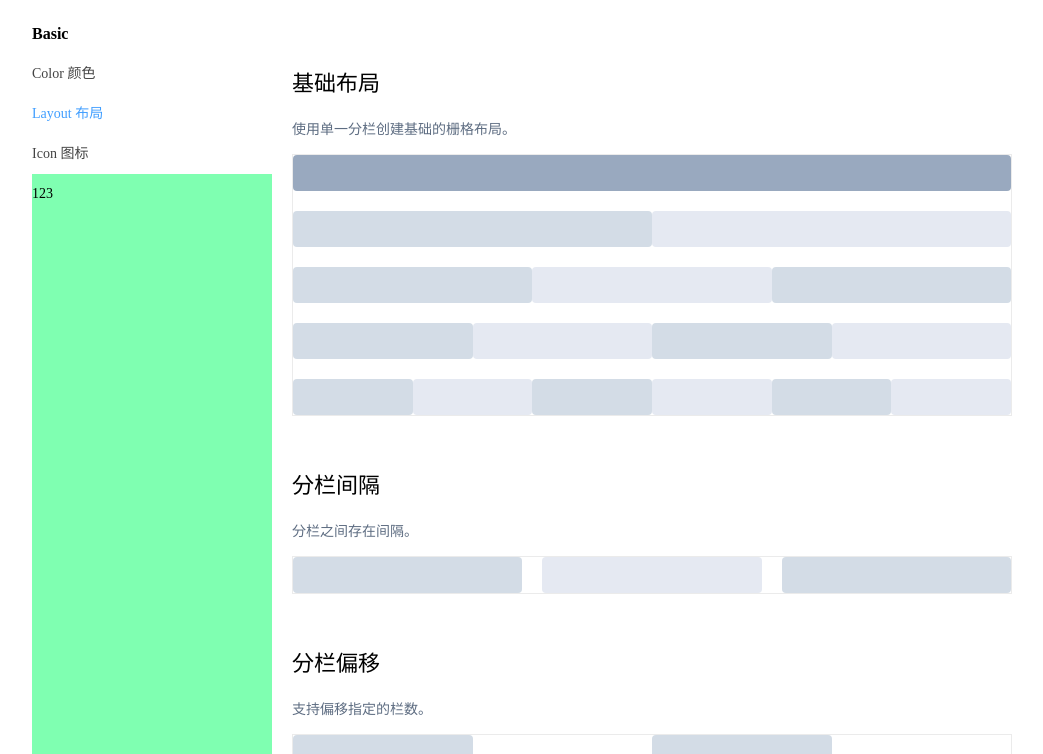
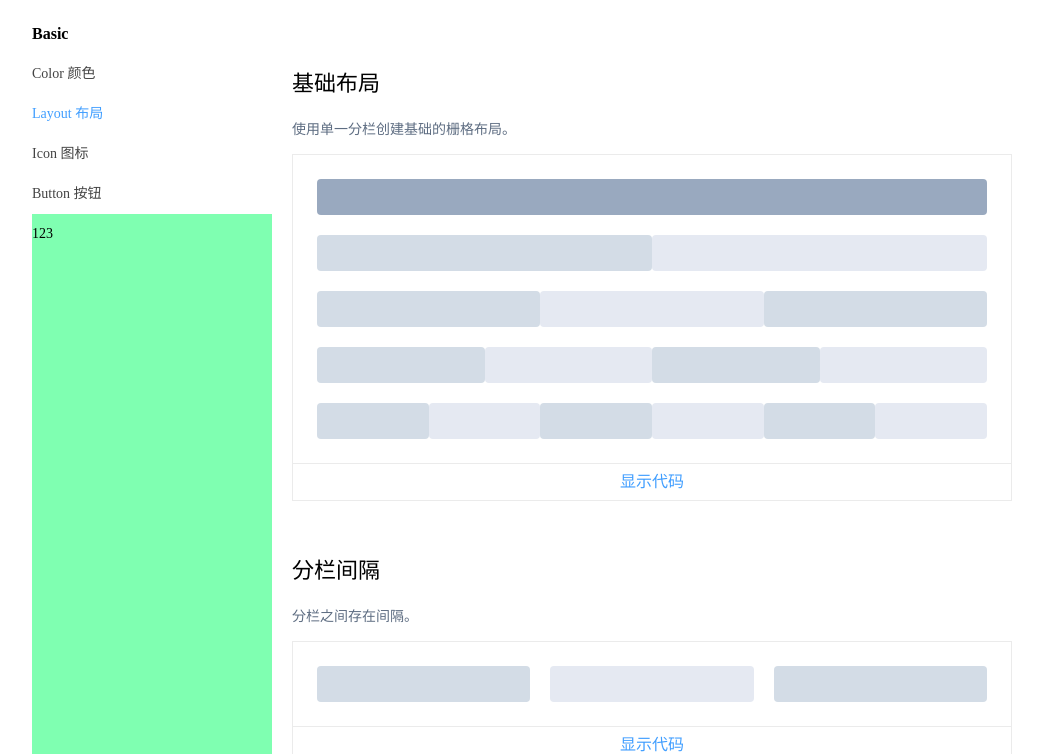
Before and after one commit to tysunshine/simple-ui, a website: page src/manual/manual.html in a window 1280 px wide. Both pictures are taken after a click on the element "Layout 布局". Shown: the part 46-800 px from the top of the page, without its empty margins (108-1151 px from the left). Drawn offline with nearby package versions, Linux system fonts and the light colour scheme; files that its build step writes are made by us from their sources.

Commit message:
修改了pre代码块的逻辑

```diff
--- /dev/null
+++ b/src/manual/cont/basicButton.js
@@ -0,0 +1,6 @@
+var contTmp = `
+<div class="button-box">
+	<h3>基础用法</h3>
+	<p>基础的按钮用法。</p>
+</div>
+`
--- a/src/manual/cont/basicLayout.js
+++ b/src/manual/cont/basicLayout.js
@@ -3,6 +3,7 @@ var contTmp = `
 	<h3>基础布局</h3>
 	<p>使用单一分栏创建基础的栅格布局。</p>
 	<div class="group">
+		<div class="show-box">
 			<div class="sp-row">
 				<div class="sp-col-24">
 					<div class="group-cont bg-blue-dark"></div>
@@ -62,10 +63,73 @@ var contTmp = `
 				</div>
 			</div>
 		</div>
+		<div class="code-box">
+<pre><code>&lt;div class="sp-row"&gt;
+    &lt;div class="sp-col-24"&gt;
+        &lt;div class="group-cont bg-blue-dark"&gt;&lt;/div&gt;
+    &lt;/div&gt;
+&lt;/div&gt;
+&lt;div class="sp-row"&gt;
+    &lt;div class="sp-col-12"&gt;
+        &lt;div class="group-cont bg-blue"&gt;&lt;/div&gt;
+    &lt;/div&gt;
+    &lt;div class="sp-col-12"&gt;
+        &lt;div class="group-cont bg-blue-light"&gt;&lt;/div&gt;
+    &lt;/div&gt;
+&lt;/div&gt;
+&lt;div class="sp-row"&gt;
+    &lt;div class="sp-col-8"&gt;
+        &lt;div class="group-cont bg-blue"&gt;&lt;/div&gt;
+    &lt;/div&gt;
+    &lt;div class="sp-col-8"&gt;
+        &lt;div class="group-cont bg-blue-light"&gt;&lt;/div&gt;
+    &lt;/div&gt;
+    &lt;div class="sp-col-8"&gt;
+        &lt;div class="group-cont bg-blue"&gt;&lt;/div&gt;
+    &lt;/div&gt;
+&lt;/div&gt;
+&lt;div class="sp-row"&gt;
+    &lt;div class="sp-col-6"&gt;
+        &lt;div class="group-cont bg-blue"&gt;&lt;/div&gt;
+    &lt;/div&gt;
+    &lt;div class="sp-col-6"&gt;
+        &lt;div class="group-cont bg-blue-light"&gt;&lt;/div&gt;
+    &lt;/div&gt;
+    &lt;div class="sp-col-6"&gt;
+        &lt;div class="group-cont bg-blue"&gt;&lt;/div&gt;
+    &lt;/div&gt;
+    &lt;div class="sp-col-6"&gt;
+        &lt;div class="group-cont bg-blue-light"&gt;&lt;/div&gt;
+    &lt;/div&gt;
+&lt;/div&gt;
+&lt;div class="sp-row"&gt;
+    &lt;div class="sp-col-4"&gt;
+        &lt;div class="group-cont bg-blue"&gt;&lt;/div&gt;
+    &lt;/div&gt;
+    &lt;div class="sp-col-4"&gt;
+        &lt;div class="group-cont bg-blue-light"&gt;&lt;/div&gt;
+    &lt;/div&gt;
+    &lt;div class="sp-col-4"&gt;
+        &lt;div class="group-cont bg-blue"&gt;&lt;/div&gt;
+    &lt;/div&gt;
+    &lt;div class="sp-col-4"&gt;
+        &lt;div class="group-cont bg-blue-light"&gt;&lt;/div&gt;
+    &lt;/div&gt;
+    &lt;div class="sp-col-4"&gt;
+        &lt;div class="group-cont bg-blue"&gt;&lt;/div&gt;
+    &lt;/div&gt;
+    &lt;div class="sp-col-4"&gt;
+        &lt;div class="group-cont bg-blue-light"&gt;&lt;/div&gt;
+    &lt;/div&gt;
+&lt;/div&gt;</code></pre>
+		<button class="tag-code-btn">显示代码</button>
+		</div>
+	</div>
 
 	<h3>分栏间隔</h3>
 	<p>分栏之间存在间隔。</p>
 	<div class="group">
+		<div class="show-box">
 			<div class="sp-row" space="20">
 				<div class="sp-col-8">
 					<div class="group-cont bg-blue"></div>
@@ -78,10 +142,26 @@ var contTmp = `
 				</div>
 			</div>
 		</div>
+		<div class="code-box">
+<pre><code>&lt;div class="sp-row" space="20"&gt;
+    &lt;div class="sp-col-8"&gt;
+        &lt;div class="group-cont bg-blue"&gt;&lt;/div&gt;
+    &lt;/div&gt;
+    &lt;div class="sp-col-8"&gt;
+        &lt;div class="group-cont bg-blue-light"&gt;&lt;/div&gt;
+    &lt;/div&gt;
+    &lt;div class="sp-col-8"&gt;
+        &lt;div class="group-cont bg-blue"&gt;&lt;/div&gt;
+    &lt;/div&gt;
+&lt;/div&gt;</code></pre>
+			<button class="tag-code-btn">显示代码</button>
+		</div>
+	</div>
 
 	<h3>分栏偏移</h3>
 	<p>支持偏移指定的栏数。</p>
 	<div class="group">
+		<div class="show-box">
 			<div class="sp-row">
 				<div class="sp-col-6">
 					<div class="group-cont bg-blue"></div>
@@ -101,5 +181,27 @@ var contTmp = `
 				</div>
 			</div>
 		</div>
+		<div class="code-box">
+<pre><code>&lt;div class="sp-row"&gt;
+    &lt;div class="sp-col-6"&gt;
+        &lt;div class="group-cont bg-blue"&gt;&lt;/div&gt;
+    &lt;/div&gt;
+    &lt;div class="sp-col-6 sp-col-offset-6"&gt;
+        &lt;div class="group-cont bg-blue"&gt;&lt;/div&gt;
+    &lt;/div&gt;
+&lt;/div&gt;
+&lt;div class="sp-row"&gt;
+    &lt;div class="sp-col-6 sp-col-push-6"&gt;
+        &lt;div class="group-cont bg-blue"&gt;&lt;/div&gt;
+    &lt;/div&gt;
+&lt;/div&gt;
+&lt;div class="sp-row"&gt;
+    &lt;div class="sp-col-6 sp-col-offset-18 sp-col-pull-6"&gt;
+        &lt;div class="group-cont bg-blue"&gt;&lt;/div&gt;
+    &lt;/div&gt;
+&lt;/div&gt;</code></pre>
+			<button class="tag-code-btn">显示代码</button>
+		</div>
+	</div>
 </div>
 `;
--- a/src/manual/lib/lightCode/lightCode.css
+++ b/src/manual/lib/lightCode/lightCode.css
@@ -16,5 +16,5 @@ pre {
 	color: #3182bd;
 	font-family: "Menlo","Monaco","Consolas","Courier","monospace";
 	font-size: 12px;
-	line-height: 1.8;
+	line-height: 1.5;
 }
--- a/src/manual/lib/lightCode/lightCode.js
+++ b/src/manual/lib/lightCode/lightCode.js
@@ -12,14 +12,15 @@ var lightCode = {
 			var oCode = this.oPre[i].children[0];
 			var innerHtml = oCode.innerHTML;
 			oCode.innerHTML = this.replaceHtml(innerHtml);
+			// this.replaceHtml(innerHtml);
 		}
 	},
 
 	// 替换
 	replaceHtml: function (html) {
 		var nameReg = /&lt;([a-zA-Z-_]+)\b/g;			// 元素名正则
-		var attrnameReg = /\b([a-zA-Z]+)=/g;			// 属性名正则
-		var attrvalueReg = /("[a-zA-Z-_]+")/g;			// 属性值正则
+		var attrnameReg = /\b([0-9a-zA-Z-_]+)=/g;			// 属性名正则
+		var attrvalueReg = /("[0-9a-zA-Z-_\s]+")/g;			// 属性值正则
 		var textReg = /&gt;(.+)&lt;/g;					// 文本正则
 		var endReg = /&lt;\/([a-zA-Z-_]+)&gt;/g;		// 元素结尾正则
 
@@ -31,15 +32,10 @@ var lightCode = {
 			return '&lt;' + item;
 		})
 
-		// 使用空格分割
+		// 按=将属性与属性值切出来
 		var brr = [];
 		for ( var i = 0; i < arr.length; i++ ) {
-			var res = arr[i].split(' ');
-			for ( var j = 0; j < res.length; j++ ) {
-				if ( j < res.length-1 ) {
-					res[j]+=' ';
-				}
-			}
+			var res = arr[i].split(/(\b[a-zA-Z]+[a-zA-Z0-9-_]*="[a-zA-Z0-9-_\s]+")/);
 			brr = brr.concat(res);
 		}
 
--- a/src/manual/manual.html
+++ b/src/manual/manual.html
@@ -24,10 +24,15 @@
 						<dd class="link-btn is-checked" contname="basicColor">Color 颜色</dd>
 						<dd class="link-btn" contname="basicLayout">Layout 布局</dd>
 						<dd class="link-btn" contname="basicIcon">Icon 图标</dd>
+						<dd class="link-btn" contname="basicButton">Button 按钮</dd>
 					</dl>
 					<div class="cs">123</div>
 				</div>
 				<div class="right-cont">
+					<!-- <div class="button-box">
+						<h3>基础用法</h3>
+						<p>基础的按钮用法。</p>
+					</div> -->
 				</div>
 			</div>
 		</div>
--- a/src/manual/manual.js
+++ b/src/manual/manual.js
@@ -88,14 +88,6 @@ var manual = {
 		var oScriptCont = document.getElementById('scriptCont');
 		var timer = null;
 
-		if ( oScriptCont ) {
-			if ( oScriptCont.getAttribute('contname') == name ) {
-				return;
-			}
-			document.body.removeChild(oScriptCont);
-			_this.oRightCont.innerHTML = '';
-		}
-
 		oScriptCont = document.createElement('script');
 		oScriptCont.id = 'scriptCont';
 		oScriptCont.setAttribute('contname', name);
@@ -106,6 +98,7 @@ var manual = {
 			if ( window.contTmp ) {
 				clearInterval(timer);
 				_this.oRightCont.innerHTML = contTmp;
+				document.body.removeChild(oScriptCont);
 
 				// 初始化代码块
 				lightCode.init();
@@ -123,5 +116,8 @@ var manual = {
 
 window.onload = function () {
 	manual.init();
-	// SimpleUi.layout.init();
+	SimpleUi.layout.init();
+
+	// 测试单项内容时需使用的配置
+	// lightCode.init();
 }
```
Also changed, not shown: dist/manual/cont/basicButton.js (added), dist/manual/cont/basicLayout.js, dist/manual/lib/lightCode/lightCode.css, dist/manual/lib/lightCode/lightCode.js, dist/manual/manual.html, dist/manual/manual.js. Lines whose indentation alone changed are shown as unchanged.
